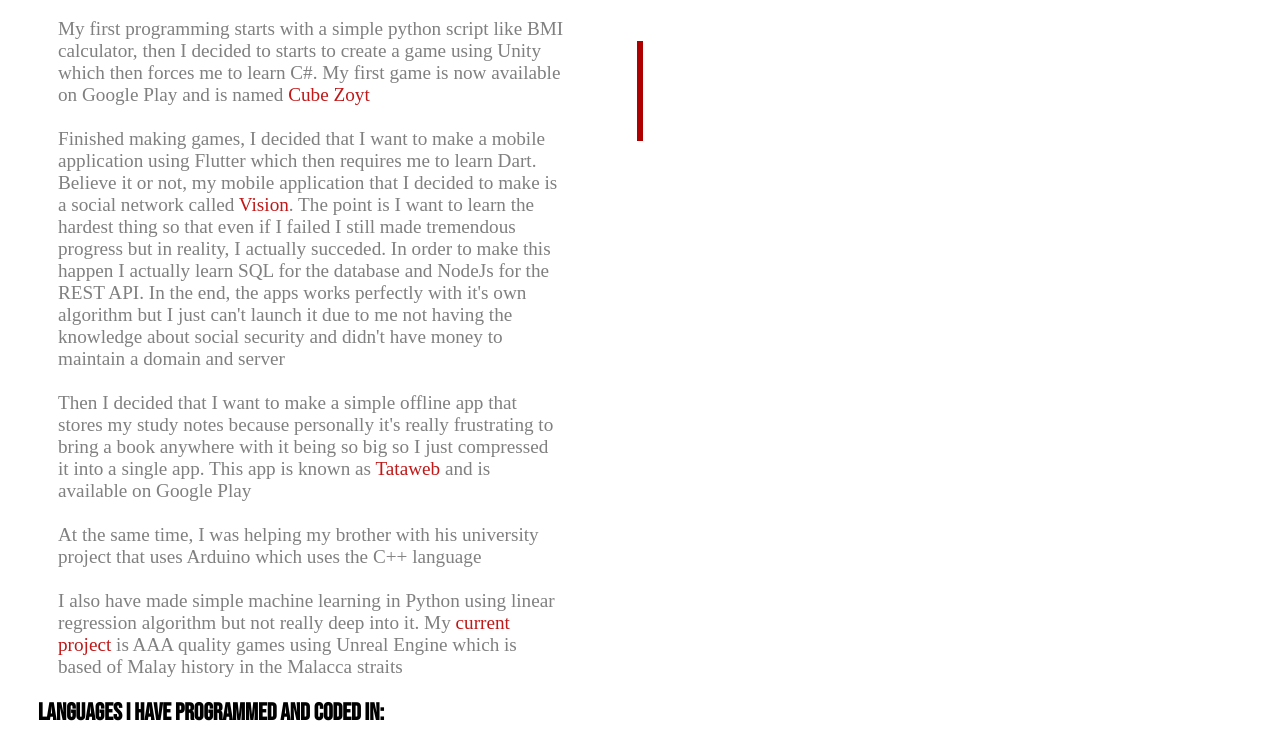
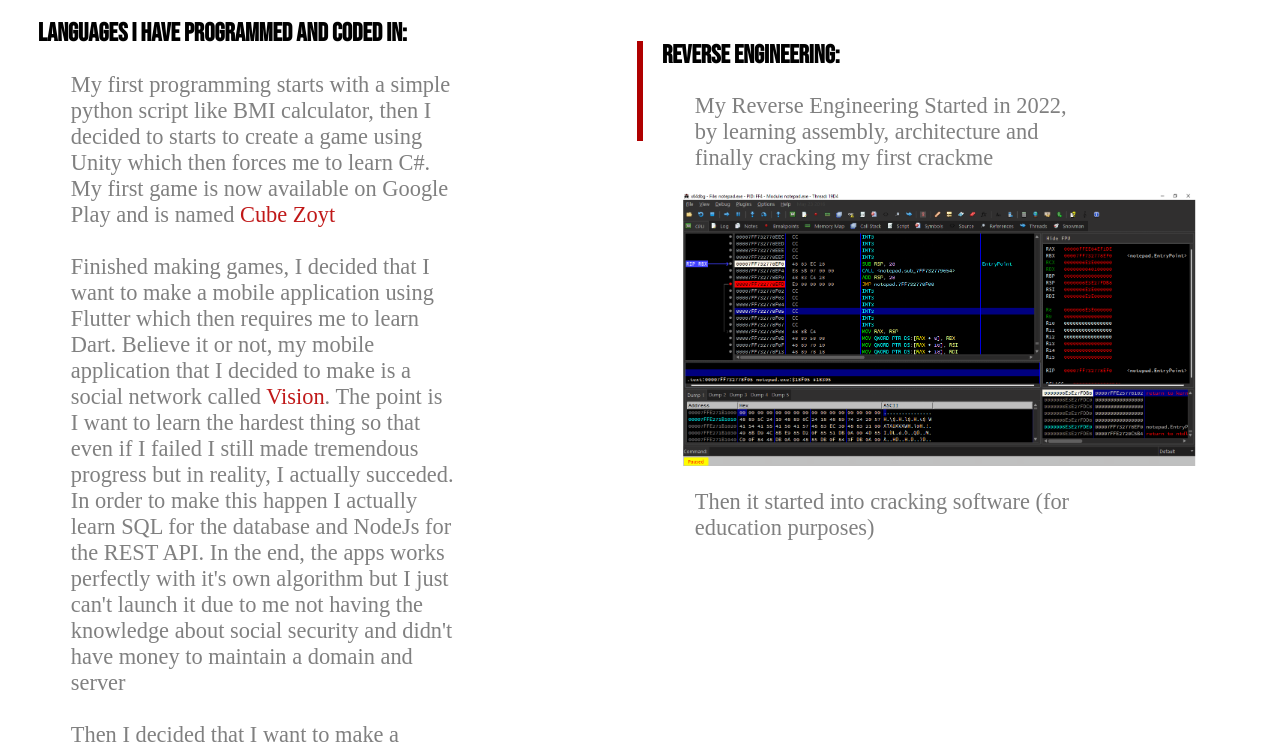
Before and after one commit to Biggymin1/Biggymin1.github.io, a plain HTML site: page programming.html in a window 1280 px wide. Shown: the part 49-793 px from the top of the page. Drawn offline with Linux system fonts and the light colour scheme; a web font is replaced by a local one.

Commit message:
programming page

```diff
--- a/pageStyle.css
+++ b/pageStyle.css
@@ -4,10 +4,12 @@
 }
 
 .story{
-    width: 40%;
+    width: 60%;
     margin-left: 50px;
     color: grey;
-    font-size: larger;
+    font-size: 1.75vw;
+    position:static;
+    transform: translate(1vw,0);
 }
 
 .story-mod{
@@ -24,6 +26,15 @@
 .sub-title{
     font-family: 'Bebas Neue', cursive;
     margin-left: 30px;
+    font-size: 2vw;
+}
+
+.sub-titleRight{
+    font-family: 'Bebas Neue', cursive;
+    margin-left: 0px;
+    margin: 0%;
+    position: absolute;
+    transform: translate(15%,0%);
 }
 
 .vl {
@@ -34,3 +45,12 @@
     margin-left: -3px;
     top: 90;
   }
+
+.top-right{
+    float: right;
+    width: 50vw;
+}
+
+.top-left{
+    width: 50vw;
+}
--- a/programming.html
+++ b/programming.html
@@ -13,6 +13,24 @@
 
 <body>
     <h1>Amin Wali</h1>
+
+    <div class="top-row">
+        <div class="top-right">
+            <h2 class="sub-title">Reverse Engineering:</h2>
+
+            <p class="story">My Reverse Engineering Started in 2022, by learning assembly, architecture and finally cracking my first
+                crackme <br>
+            </p>
+
+            <img src="images/x64dbg.png" style="width: 80%; transform: translate(10%,0);">
+
+            <p class="story">Then it started into cracking software (for education purposes)<br>
+            </p>
+
+        </div>
+
+        <div class="top-left">
+            <h2 class="sub-title">Languages I have programmed and coded in:</h2>
 
             <p id = 'p1' class="story">
                 My first programming starts with a simple python script like
@@ -52,8 +70,6 @@
                 of Malay history in the Malacca straits
             </p>
 
-    <h2 class="sub-title">Languages I have programmed and coded in:</h2>
-
             <div class="story">
                 <ul>
                     <li>Python</li>
@@ -76,6 +92,13 @@
             <p id = 'p2' class="story">
                 Feel free to visit my other page <span class="highlight" onclick="changeToIndex()">here</span>
             </p>
+        </div>
+
+
+    </div>
+
+
+
 
 
     <div class="vl"></div>
```
Also changed, not shown: carousell.html (+1 -1 lines), images/x64dbg.png (added). Lines whose indentation alone changed are shown as unchanged.
